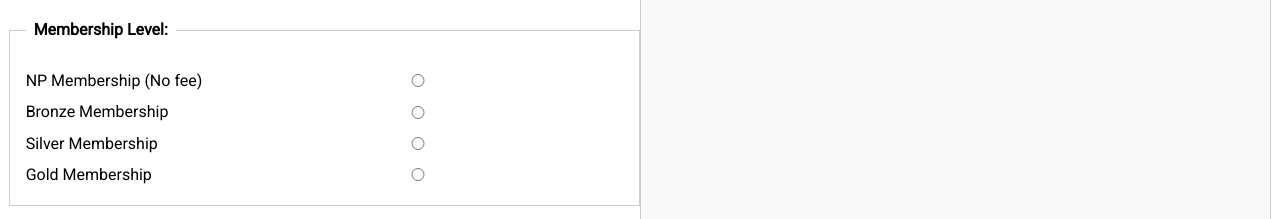
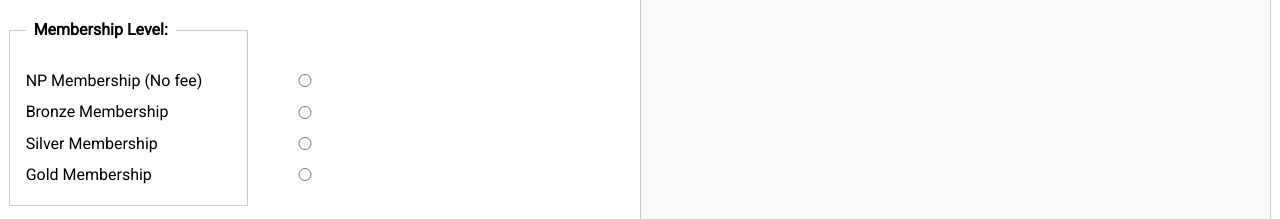
Before and after one commit to anjuroca85/wdd230, a plain HTML site: page chamber/join.html in a window 1280 px wide. Shown: the part 604-823 px from the top of the page. Drawn offline with nearby package versions, Linux system fonts and the light colour scheme.

Commit message:
Chamber join radio buttons adjustment

```diff
--- a/chamber/styles/base.css
+++ b/chamber/styles/base.css
@@ -182,6 +182,7 @@ nav ul li a {
     margin: 1rem 0;
     padding: 1rem;
     border: 1px solid #ccc;
+    max-width: fit-content;
 }
 
 .wf1 fieldset legend {
@@ -190,9 +191,14 @@ nav ul li a {
 
 }
 
+/* * {
+    border: 3px solid blue;
+} */
+
 .wf1 fieldset label input[type="radio"] {
     margin-top: -1rem;
     margin-left: 4rem;
+    margin-right: 400px;
 }
 
 /* Footer styles */
```
